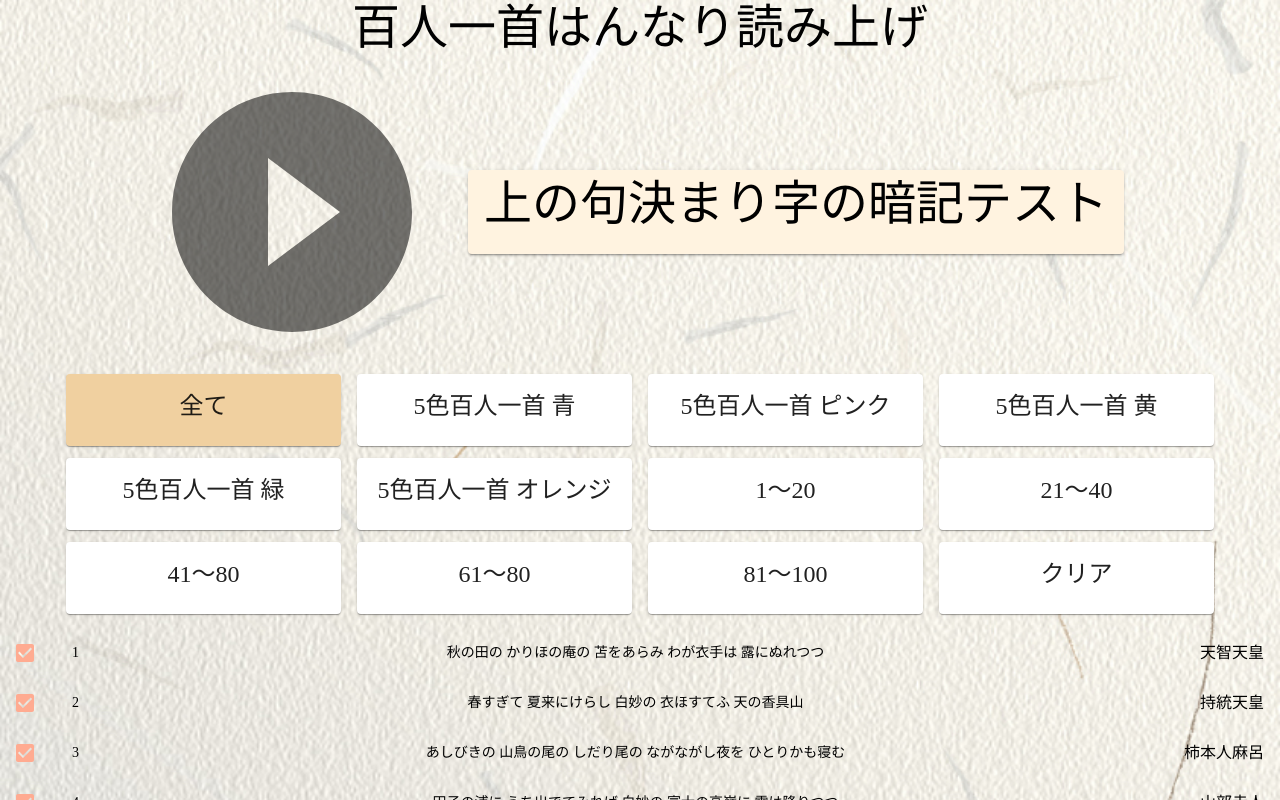
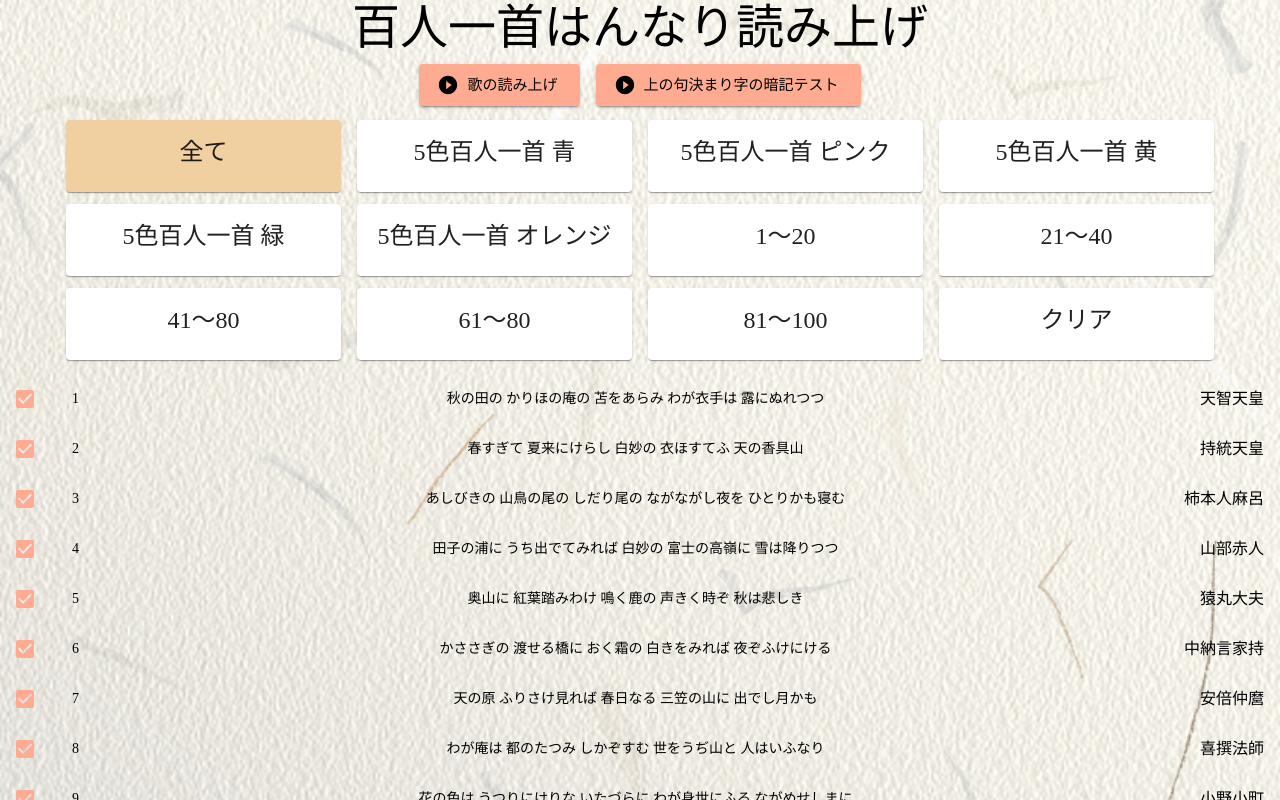
Before and after one commit to somurieengieer/Hyakuninisshu, a React (Create React App) app in the folder my-app/: page / in a window 1280 px wide. Shown: the top 800 px of the page. Built offline with nearby package versions, Linux system fonts and the light colour scheme.

Commit message:
再生ボタンを通常のボタンに修正

```diff
--- a/my-app/src/features/audio/AudioPlayerComponent.tsx
+++ b/my-app/src/features/audio/AudioPlayerComponent.tsx
@@ -1,9 +1,8 @@
 import React, {useState} from 'react';
-import {IconButton} from "@material-ui/core";
-import PlayCircleFilledIcon from '@material-ui/icons/PlayCircleFilled';
 import {AudioPlayer} from "./AudioPlayer";
 import {useSelector} from "react-redux";
 import {selectActiveNumbers} from "../song/songSlice";
+import {PlayButton} from "../player/PlayButton";
 
 
 // Fisher–Yates アルゴリズム
@@ -28,11 +27,10 @@ export function AudioPlayerComponent() {
 
   return (
     <>
-      <IconButton onClick={() => setPlaying(true)}
-                  component="span" >
-        <PlayCircleFilledIcon style={{fontSize: '12em'}} />
-      </IconButton>
-      { playing && (<AudioPlayer songNums={playSongs} callbackStop={stoppedPlay}/>)}
+      <PlayButton onClick={() => setPlaying(true)}>
+        歌の読み上げ
+      </PlayButton>
+      {playing && (<AudioPlayer songNums={playSongs} callbackStop={stoppedPlay}/>)}
     </>
   );
 }
--- a/my-app/src/features/memorize/ExamMemorizeComponent.tsx
+++ b/my-app/src/features/memorize/ExamMemorizeComponent.tsx
@@ -3,7 +3,7 @@ import {useSelector} from "react-redux";
 import {selectActiveNumbers} from "../song/songSlice";
 import {ExamMemorizePlayer} from "./ExamMemorizePlayer";
 import {SongInfo} from "../song/SongInfo";
-import {PlayButton} from "./PlayButton";
+import {PlayButton} from "../player/PlayButton";
 
 
 // Fisher–Yates アルゴリズム
--- a/my-app/src/features/memorize/PlayButton.tsx
+++ b/my-app/src/features/player/PlayButton.tsx
@@ -1,11 +1,12 @@
 import React from 'react';
 import {makeStyles} from "@material-ui/core/styles";
-import {Button, IconButton, Typography} from "@material-ui/core";
+import {Button} from "@material-ui/core";
 import {theme} from "../../materialui/theme";
+import PlayCircleFilledIcon from '@material-ui/icons/PlayCircleFilled';
 
 
 const useStyles = makeStyles({
-  margin: {
+  button: {
     margin: theme.spacing(1),
   },
 });
@@ -20,13 +21,15 @@ export const PlayButton: React.FC<QuestionProps> =
     const classes = useStyles();
 
     return (
-      <IconButton onClick={onClick}
-                  component="span">
-        <Button variant="contained" size="medium" color="primary" className={classes.margin}>
-          <Typography variant='h3' gutterBottom>
-            {children}
-          </Typography>
-        </Button>
-      </IconButton>
+      <Button
+        variant="contained"
+        color="secondary"
+        className={classes.button}
+        startIcon={<PlayCircleFilledIcon/>}
+        onClick={onClick}
+        size="large"
+      >
+        {children}
+      </Button>
     )
   };
```
